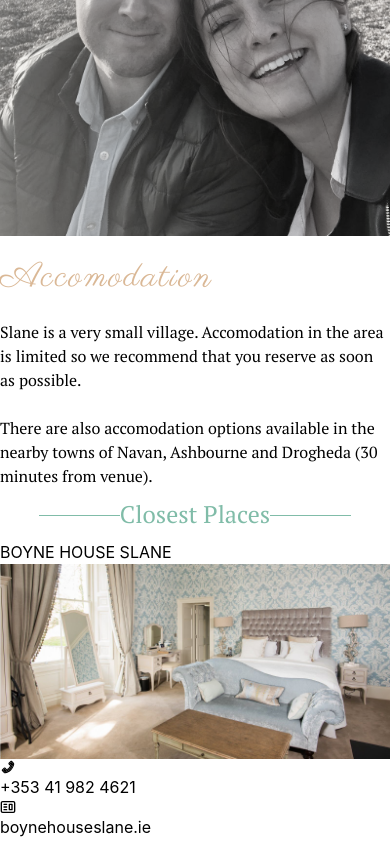
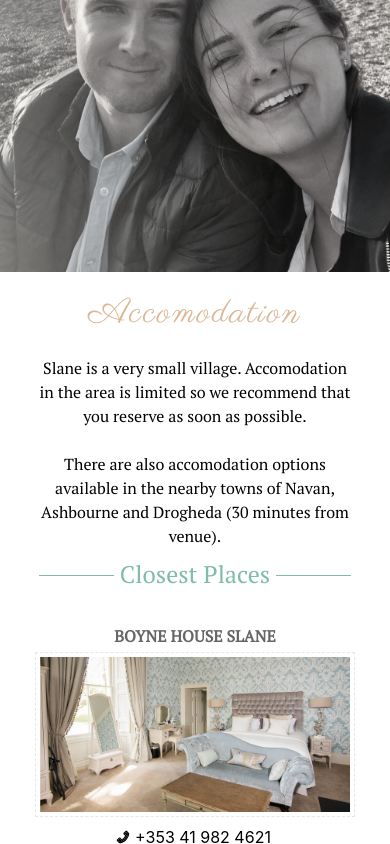
Before and after one commit to SeanLewisIRE/wedding_rsvp, a React (Create React App) app: page / in a window 390 px wide. Shown: the part 3139-3983 px from the top of the page. Built offline with nearby package versions, Linux system fonts and the light colour scheme.

Commit message:
completed mobile styles - accomodation

```diff
--- a/src/App.css
+++ b/src/App.css
@@ -20,7 +20,12 @@ h4 {
   color: #dab896;
   font-weight: 700;
   font-family: 'PT Serif', serif;
+}
 
+h6 {
+  font-family: 'PT Serif', serif;
+  color: #666;
+  font-weight: 700
 }
 
 p {
--- a/src/components/Accomodation/Accomodation.js
+++ b/src/components/Accomodation/Accomodation.js
@@ -24,19 +24,19 @@ const Accomodation = () => {
     ]
 
     return(
-        <div className="accomodation-container bg-white" id="accomodation">
-            <h2>Accomodation</h2>
-            <p>Slane is a very small village.
+        <div className="accomodation-container bg-white text-center" id="accomodation">
+            <h2 >Accomodation</h2>
+            <p className="w-80 mx-auto">Slane is a very small village.
                 Accomodation in the area is limited so we recommend that you
                 reserve as soon as possible.
             </p>
             <br/>
-            <p>
+            <p className="w-80 mx-auto">
                 There are also accomodation options available in the nearby towns of Navan,
                 Ashbourne and Drogheda (30 minutes from venue).
             </p>
 
-            <h3 className='line-break-header'>Closest Places</h3>
+            <h3 className='line-break-header'><span>Closest Places</span></h3>
             <div className='list'>
                 {accom.map(item => (
                     <AccomodationCard
@@ -50,7 +50,9 @@ const Accomodation = () => {
             </div>
 
             <h3 className='line-break-header'>Shuttle Bus</h3>
-
+            <div>
+                <p>Blank</p>
+            </div>
         </div>
     )
 }
--- a/src/components/Accomodation/AccomodationCard.js
+++ b/src/components/Accomodation/AccomodationCard.js
@@ -4,11 +4,23 @@ import { CgWebsite } from 'react-icons/cg'
 const AccomodationCard = (props) => {
 
     return (
-        <div className='accom-card-image'>
-            <h6>{props.name}</h6>
-            {props.image ? <img src={props.image} alt={props.name} /> : ''}
-            <a href={props.numberHref}><AiTwotonePhone />{props.number}</a>
-            <a href={props.website} target='_blank' rel='noreferrer'><CgWebsite />{props.website.replace('https://www.', '')}</a>
+        <div className='accom-card-image my-8'>
+            <h6 className="my-1">{props.name}</h6>
+            {props.image ? <img src={props.image} alt={props.name} className="w-80 mx-auto my-1 border border-dashed border-light-blue-500 p-1" /> : ''}
+            <div className="flex flex-row items-center justify-center">
+                <AiTwotonePhone />
+                <a
+                    className="px-1 my-1"
+                    href={props.numberHref}>{props.number}
+                </a>
+            </div>
+            <div className="flex flex-row items-center justify-center">
+                <CgWebsite />
+                <a
+                    className="px-1 my-1"
+                    href={props.website} target='_blank' rel='noreferrer'>{props.website.replace('https://www.', '')}
+                </a>
+            </div>
         </div>
     )
 }
--- a/src/components/WhenSection/WhenSection.js
+++ b/src/components/WhenSection/WhenSection.js
@@ -14,9 +14,10 @@ const WhenSection = () => {
             <h4>1300 hrs Zulu</h4>
             <p className="w-80 mx-auto" >Lorem ipsum dolor sit amet, consectetur adipiscing elit.</p>
 
-            <h4 className="my-3">Thursday</h4>
 
-            <div class="container w-80 mx-auto">
+            <div class="container w-80 mx-auto my-6">
+                <h4 className="my-3">Thursday</h4>
+
                 <div class="flex flex-col md:grid grid-cols-9 mx-auto p-2 text-blue-50">
 
                     <div class="flex flex-row-reverse md:contents">
```
